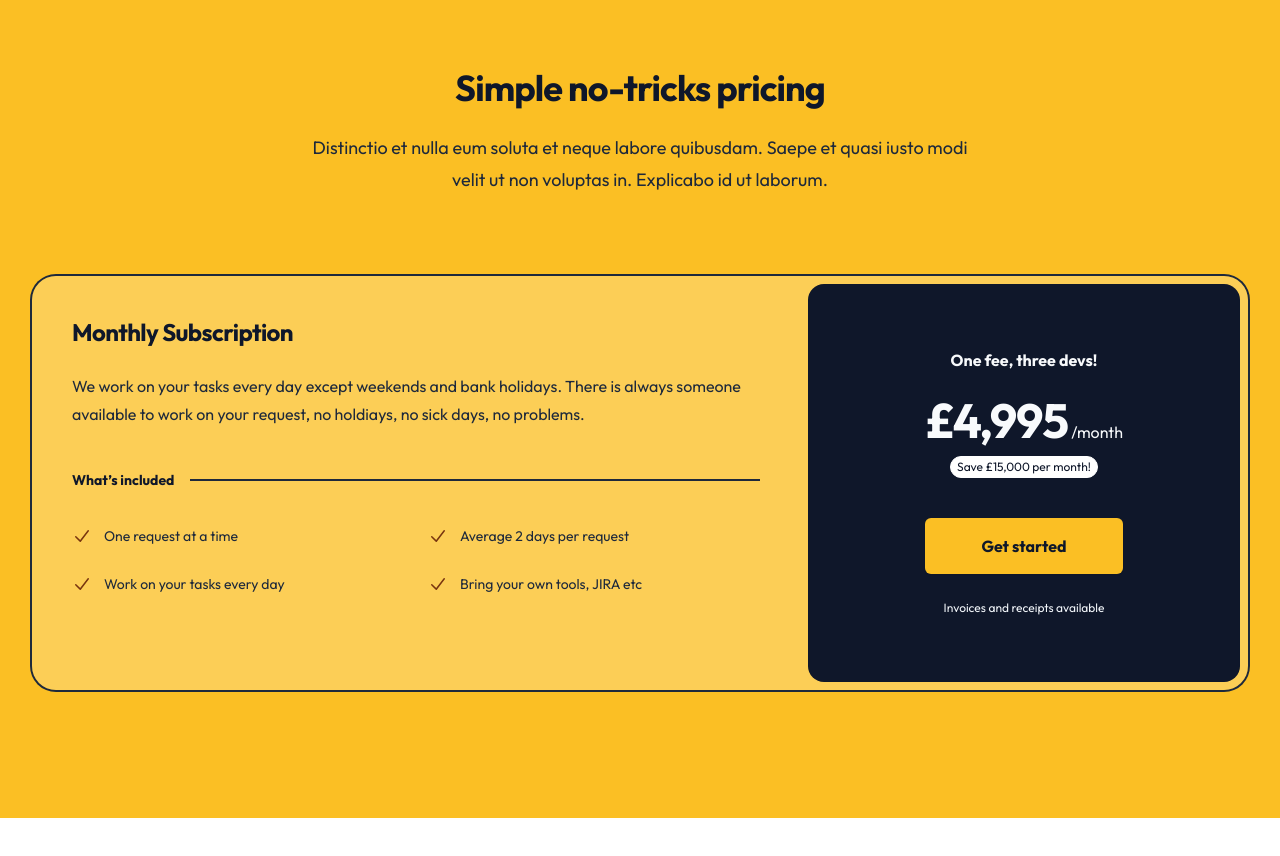
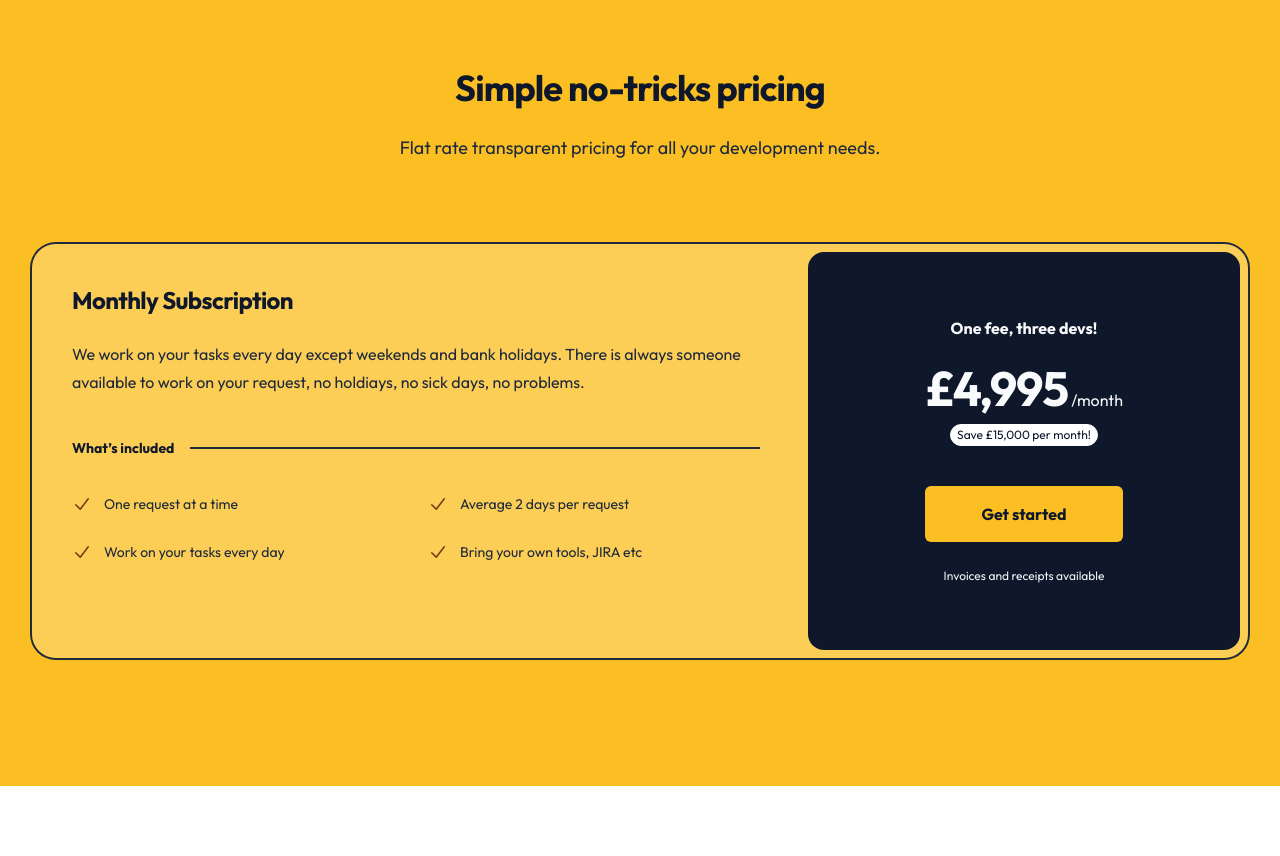
Before and after one commit to codevinehq/gd, an Astro site: page / in a window 1280 px wide. Shown: the part 4940-5796 px from the top of the page. Built offline with nearby package versions, Linux system fonts and the light colour scheme; Astro itself is replaced by a stand-in of ours.

Commit message:
update pricing sub text, show farz testimonial in mobile

```diff
--- a/src/pages/index.astro
+++ b/src/pages/index.astro
@@ -326,7 +326,7 @@ import FAQs from "../components/FAQs";
           class="mx-auto mt-16 grid max-w-2xl grid-cols-1 grid-rows-1 gap-8 text-sm leading-6 text-slate-900 sm:mt-20 sm:grid-cols-2 xl:mx-0 xl:max-w-none xl:grid-flow-col xl:grid-cols-4"
         >
           <figure
-            class="col-span-2 hidden sm:block sm:rounded-2xl sm:bg-white sm:shadow-lg sm:ring-1 sm:ring-slate-900/5 xl:col-start-2 xl:row-end-1"
+            class="col-span-2 sm:rounded-2xl sm:bg-white sm:shadow-lg sm:ring-1 sm:ring-slate-900/5 xl:col-start-2 xl:row-end-1"
           >
             <blockquote
               class="p-12 text-xl font-semibold leading-8 tracking-tight text-slate-900"
@@ -1274,8 +1274,7 @@ import FAQs from "../components/FAQs";
             Simple no-tricks pricing
           </h2>
           <p class="mt-6 text-lg leading-8 text-slate-800">
-            Distinctio et nulla eum soluta et neque labore quibusdam. Saepe et
-            quasi iusto modi velit ut non voluptas in. Explicabo id ut laborum.
+            Flat rate transparent pricing for all your development needs.
           </p>
         </div>
         <div
```
